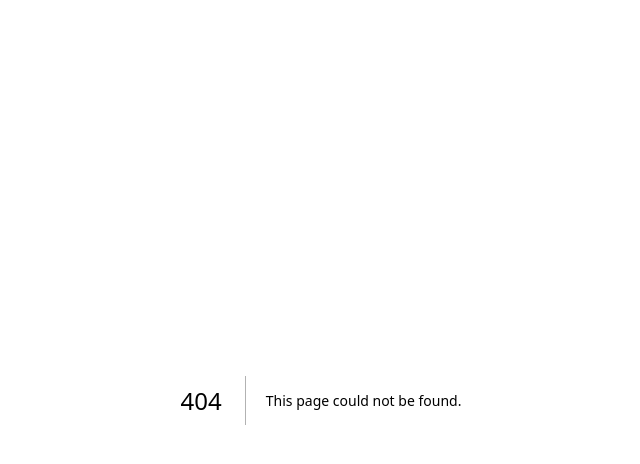
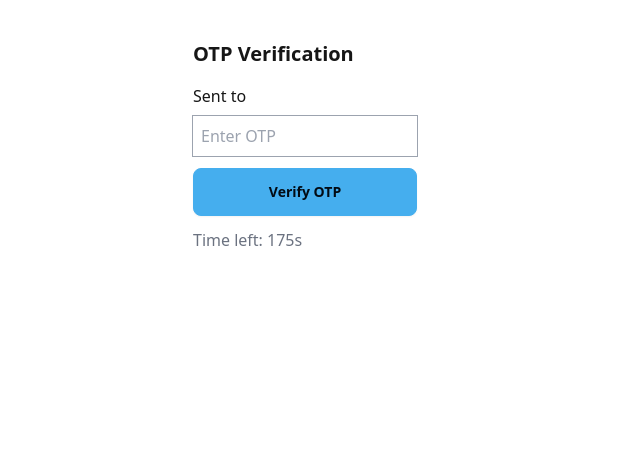
Before and after one commit to Shuaibullattil/lateCheck, a Next.js app in the folder sampleone/: page /verify-otp in a window 1280 px wide. Before the commit this address had no page. Shown: the top 464 px of the page, without its empty margins (319-959 px from the left). Built offline with nearby package versions, Linux system fonts and the light colour scheme.

Commit message:
Successfully completed email verification

```diff
--- a/sampleone/src/app/register/page.tsx
+++ b/sampleone/src/app/register/page.tsx
@@ -42,7 +42,7 @@ export default function Home() {
 
       alert("User registered successfully!");
       console.log(response.data);
-      router.push(`/password-setup?email=${formData.email}`);
+      router.push(`/verify-otp?email=${formData.email}`);
     } catch (error: unknown) {
       if (axios.isAxiosError(error)) {
         console.error("Error registering user:", error.response?.data || error);
--- /dev/null
+++ b/sampleone/src/app/verify-otp/page.tsx
@@ -0,0 +1,69 @@
+"use client";
+
+import { useSearchParams, useRouter, } from "next/navigation";
+import { useEffect, useState, useRef } from "react";
+import axios from "axios";
+
+const VerifyOtp = () => {
+  const router = useRouter();
+  const searchParams = useSearchParams();
+  const email = searchParams.get("email");
+
+  const [otp, setOtp] = useState("");
+  const [timeLeft, setTimeLeft] = useState(180);
+  const [loading, setLoading] = useState(false);
+  const otpSent = useRef(false);
+
+  useEffect(() => {
+    if (email && !otpSent.current) {
+      axios.post("http://127.0.0.1:8000/send-otp", { email });
+      otpSent.current = true;
+    }
+
+    const timer = setInterval(() => {
+      setTimeLeft((prev) => {
+        if (prev <= 1) clearInterval(timer);
+        return prev - 1;
+      });
+    }, 1000);
+
+    return () => clearInterval(timer);
+  }, [email])
+
+  const handleVerify = async () => {
+    setLoading(true);
+    try {
+      await axios.post("http://127.0.0.1:8000/verify-otp", { email, otp });
+      router.push(`/password-setup?email=${email}`);
+    } catch (err: any) {
+      alert(err.response?.data?.detail || "Verification failed");
+    } finally {
+      setLoading(false);
+    }
+  };
+
+  return (
+    <div className="mx-auto mt-10 w-64">
+      <h2 className="text-xl font-semibold mb-4">OTP Verification</h2>
+      <p className="mb-2">Sent to {email}</p>
+      <input
+        type="text"
+        value={otp}
+        onChange={(e) => setOtp(e.target.value)}
+        maxLength={6}
+        className="w-56 p-2 ring-1 ring-gray-400 mb-3"
+        placeholder="Enter OTP"
+      />
+      <button
+        className="btn btn-primary w-56 mb-3"
+        onClick={handleVerify}
+        disabled={loading || timeLeft <= 0}
+      >
+        {loading ? "Verifying..." : "Verify OTP"}
+      </button>
+      <p className="text-gray-500">Time left: {timeLeft}s</p>
+    </div>
+  );
+};
+
+export default VerifyOtp;
```
Also changed, not shown: 1 other file (tests, documents, lock files or other folders).
